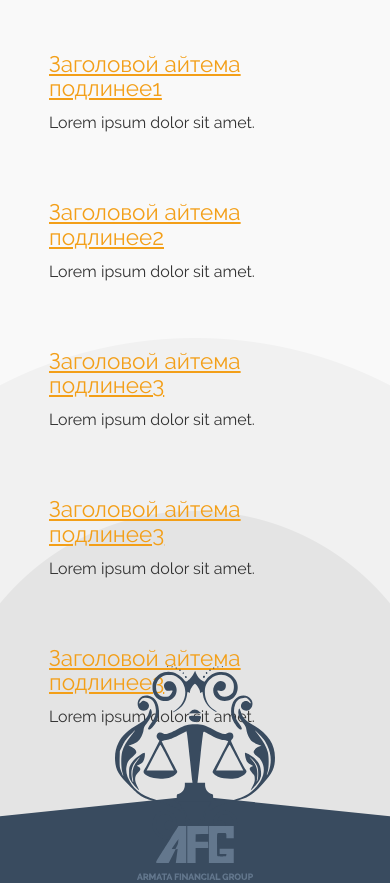
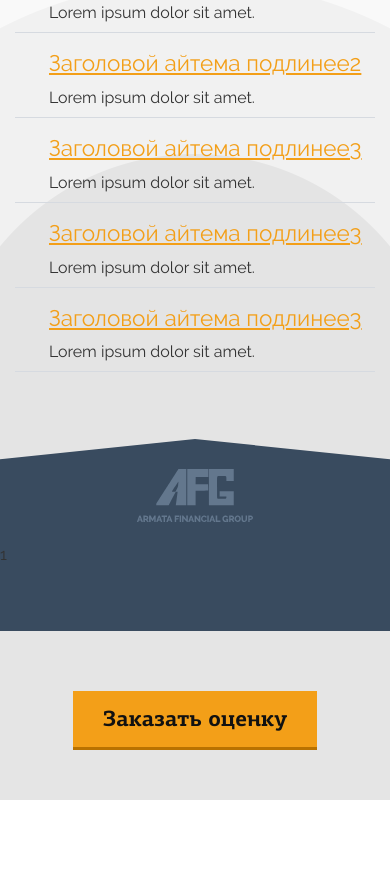
Before and after one commit to Draiking/Verstka2, a website: page src/index.html in a window 390 px wide. Shown: the part 1628-2511 px from the top of the page. After the commit the page ends 2428 px from the top, so only its background shows below. Drawn offline with nearby package versions, Linux system fonts and the light colour scheme; files that its build step writes are made by us from their sources.

Commit message:
адаптировали 5 колонок и картинки

```diff
--- a/src/parts/content/content.html
+++ b/src/parts/content/content.html
@@ -52,7 +52,7 @@
         </div>
         <div class="s1_bottom_triangle">
             <img class="triangle-logo" src="../../img/logo_triangle.svg" alt="logo">
-            <img class="scales" src="../../img/icons/section_1/scales.svg" alt="scales">
+            <img class="scales hidden-xs" src="../../img/icons/section_1/scales.svg" alt="scales">
         </div>
     </div>
     <div class="s1_bottom">
--- a/src/parts/content/content.scss
+++ b/src/parts/content/content.scss
@@ -41,14 +41,10 @@ p {
 }
 
 .section-head {
-  margin-bottom: 80px;
+  margin-bottom: 65px;
   p{
     margin-top: 60px;
   }
-}
-
-.section-content {
-  min-height: 548px;
 }
 
 .section-content {
@@ -57,6 +53,7 @@ p {
   background-position: bottom;
   position: relative;
   padding-bottom: 90px;
+  min-height: 560px;
 }
 
 .s1_bottom_triangle {
--- a/src/style/colors.scss
+++ b/src/style/colors.scss
@@ -19,3 +19,4 @@ $button-color-active: #DB8C0E;
 /* основные тона в content */
 $homesect-color: #F9F9F9;
 $section-bottom: #E5E5E5;
+$border_bottom: #D6DAE0;
--- a/src/style/media.scss
+++ b/src/style/media.scss
@@ -78,11 +78,24 @@
     }
   }
 
+  .info-item {
+    margin: 40px 0;
+  }
 
 }
 
 /* Small Devices, Tablets */
 @media only screen and (max-width : 768px) {
+  .info-item {
+    max-width: 100%;
+    margin-top: 20px;
+    margin-bottom: 20px;
+    border-bottom: $border_bottom 1px solid;
+    &:first-child {
+      margin-top: 0;
+    }
+  }
+
 
 }
 
```
